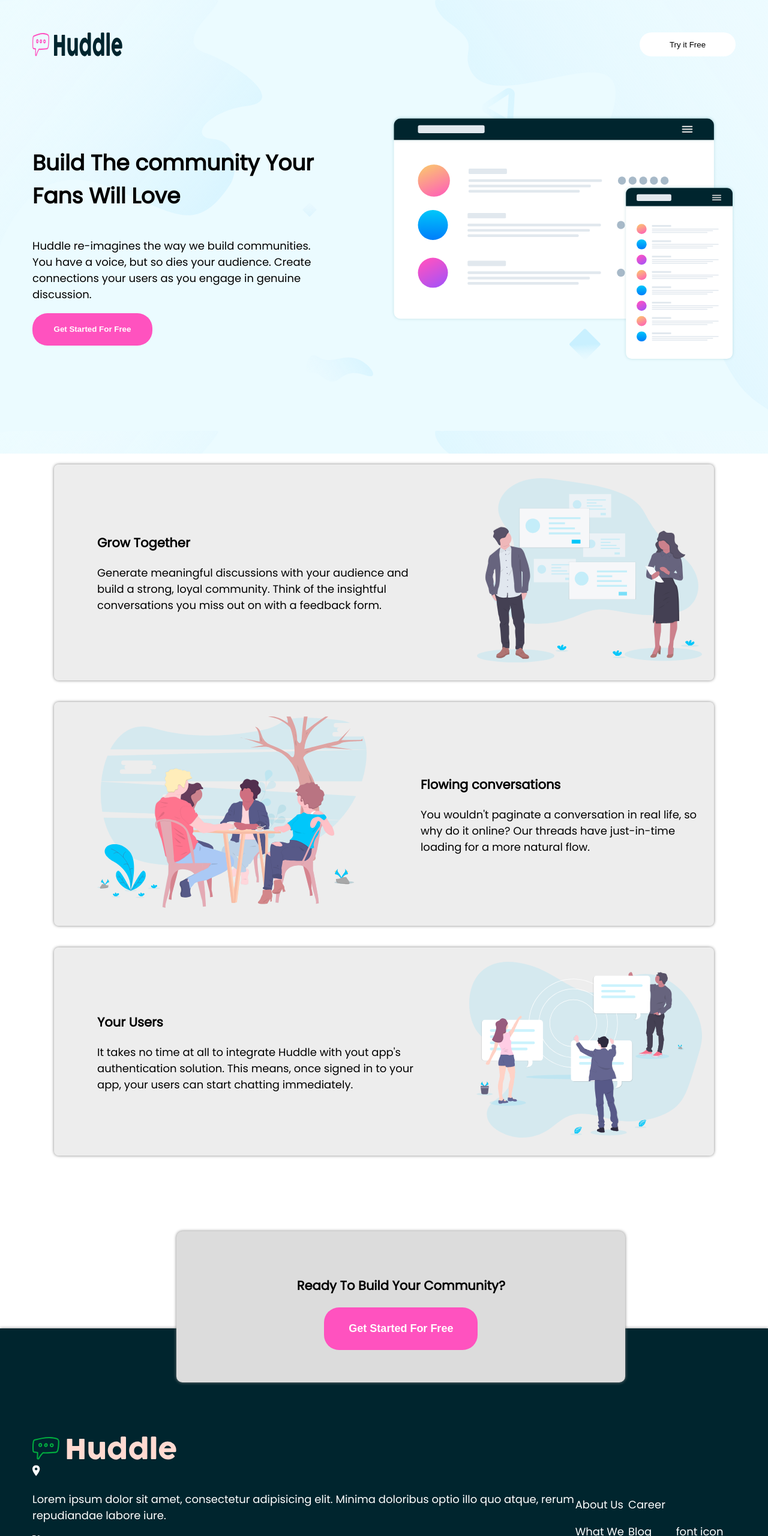
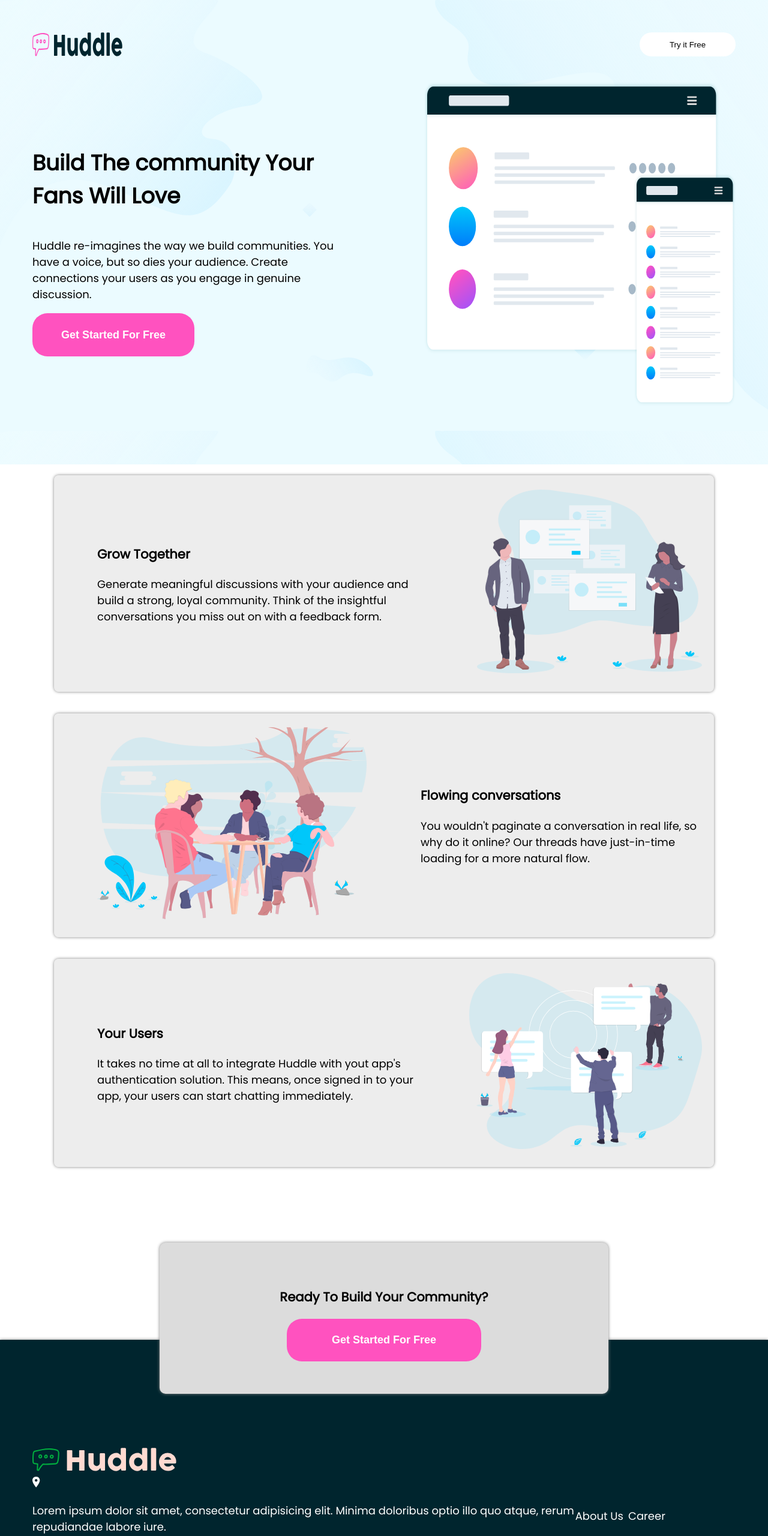
Before and after one commit to yomabd/responsive-huddle-front-end, a plain HTML site: page index.html in a window 1280 px wide. Shown: the top 2560 px of the page at 60% size. Drawn offline with Linux system fonts and the light colour scheme.

Commit message:
improves its layout

```diff
--- a/index.css
+++ b/index.css
@@ -43,7 +43,8 @@ body,
 
 .one {
   display: flex;
-  justify-content: space-between;
+  flex-flow: row wrap;
+  justify-content: center;
   align-items: center;
   /* border: blue dashed 3px; */
 }
@@ -68,17 +69,20 @@ body,
   outline: none;
   background-color: hsl(322, 100%, 66%);
   color: white;
+  font-size: 1em;
 }
 
 .h-box2 {
   display: flex;
   width: 55%;
+  flex: 1;
   /* border: solid yellow 2px; */
 }
 .h-box2 img {
   flex: 1;
   display: inline-block;
   width: 100%;
+  height: 30em;
 }
 
 .white-button {
@@ -97,6 +101,7 @@ body,
 .footer {
   box-sizing: border-box;
   display: flex;
+  /* flex-flow: row wrap; */
 
   align-items: center;
   background-color: rgba(220, 220, 220, 0.503);
@@ -130,8 +135,6 @@ body,
 .displaced {
   display: flex;
   flex-flow: column;
-  /* justify-content: center; */
-
   text-align: center;
   align-items: center;
   width: 50%;
@@ -142,13 +145,13 @@ body,
   padding: 3em;
   border-radius: 10px;
   position: absolute;
-  /* right: auto; */
   bottom: -5em;
-  left: 23%;
+  left: 50%;
+  transform: translateX(-50%);
   margin: auto;
 }
 .displaced button {
-  width: 40%;
+  width: 18em;
   font-size: 1em;
 }
 
@@ -166,80 +169,6 @@ body,
   filter: invert();
 }
 
-/* input,
-img {
-  display: block;
-} */
-/*
-.two,
-.three,
-.four,
-.footer { */
-/* display: block;
-  display: flex;
-  flex-flow: row wrap;
-  justify-content: ;
-  align-items: center;
-  margin: 1em 5em;
-  background-color: green;
-  border-radius: 8px;
-  height: 60vh;
-  padding: 3em;
-}
-.header {
-  display: flex;
-  flex-flow: column;
-  padding: 3em;
-  background-image: url("./images/bg-hero-desktop.svg");
-  background-size: cover;
-  background-color: hsl(193, 100%, 96%);
-  width: 100%;
-  font-weight: 600;
-  justify-content: space-around;
-  align-items: center;
-  border: solid yellow 2px;
-}
-.header .one,
-.btn-logo {
-  display: flex;
-  flex: row nowrap;
-  justify-content: space-between;
-  align-items: center;
-  /* width: 30%; */
-/* padding: 2em 18em 2em 5em; */
-/* } */
-
-/* .header .box1 {
-  display: flex;
-  flex-flow: column nowrap;
-  justify-content: space-between;
-  align-items: center;
-} */
-/* img[src$=".svg"]:not(.contact-me):not(.logo):not {
-  width: 25em;
-  height: 20em;}  */
-
-/* img[src$=".svg"]:not(.contact-me):not(.logo) {
-  width: 25em;
-  height: 20em;
-  /* border: solid blue 2px;} */
-/* img[src="./images/illustration-mockups.svg"] {
-  width: 500em;
-  height: 40em;
-} */
-/* .logo {
-  width: 10em;
-  height: 2em;
-}
-/* .btn-logo .logo {
-  width: 60em;
-} */
-
-/* .box1,
-.box2 {
-  flex: 1 1 250px;
-  /* overflow: cover; */
-
 h1,
 h3 {
   font-family: "Big Shoulders Display", cursive;
@@ -247,3 +176,6 @@ h3 {
   font-family: "Poppins", sans-serif;
   font-weight: 600;
 }
+
+@media and (max-width: 700px) {
+}
```
